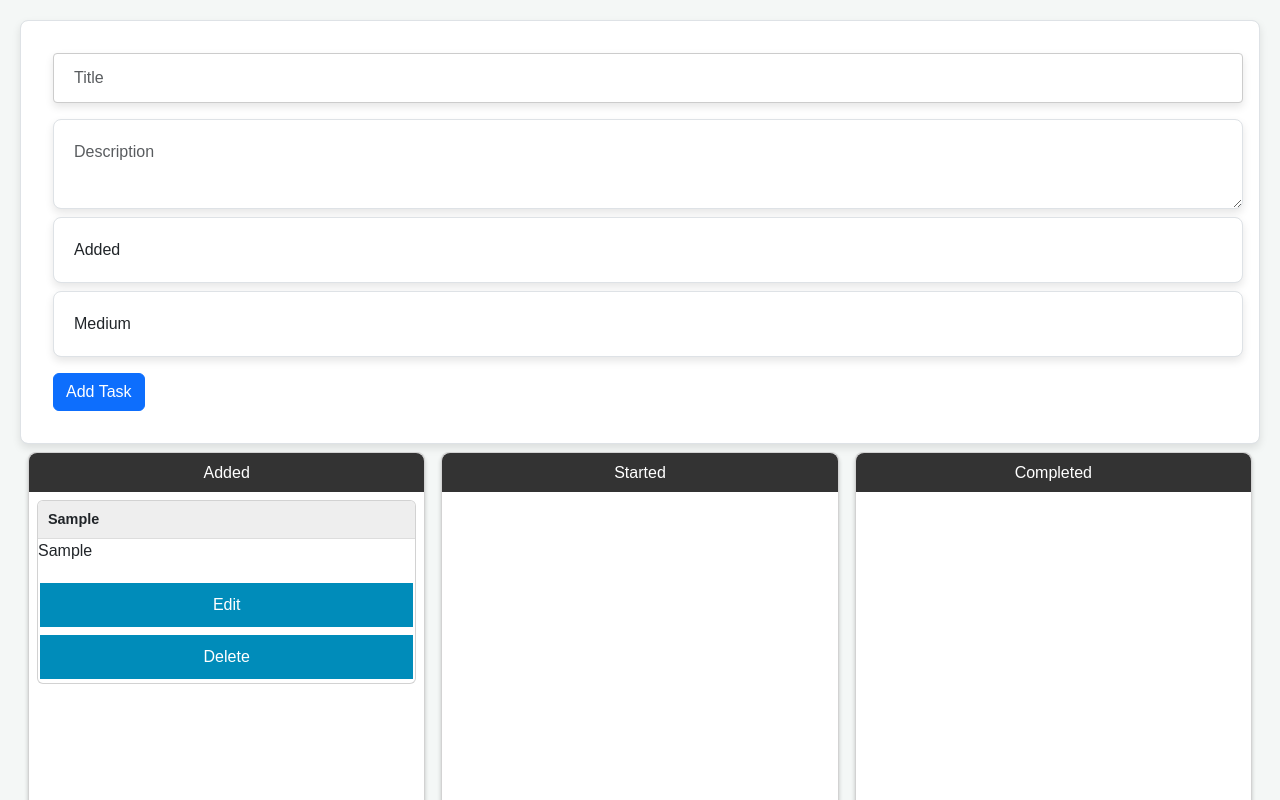
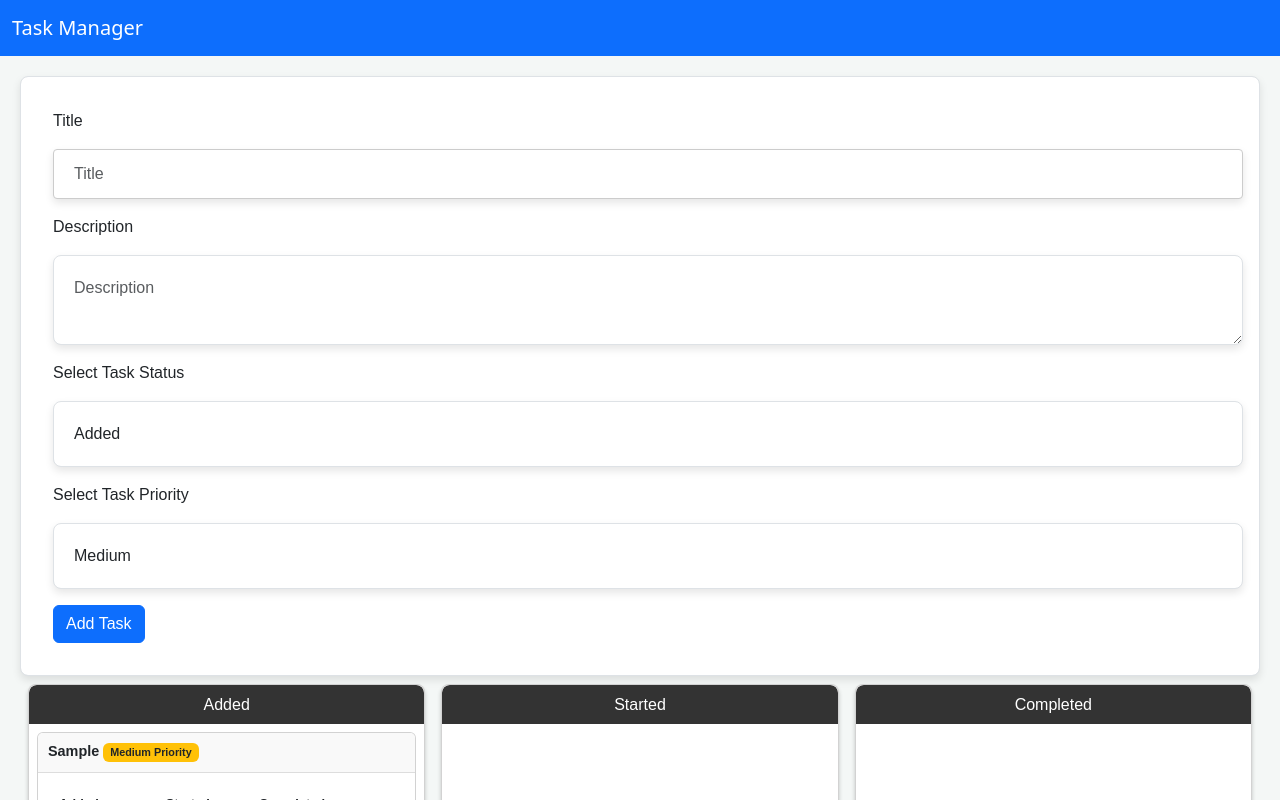
Before and after one commit to RutvikJogdand/todo-task-manager, a React (Create React App) app: page / in a window 1280 px wide. Both pictures are taken after typing "Sample", "Sample" into the empty fields and a click on the button "Add Task". Shown: the top 800 px of the page. Built offline with nearby package versions, Linux system fonts and the light colour scheme.

Commit message:
added delete modal for delete task confirmation

```diff
--- a/src/App.tsx
+++ b/src/App.tsx
@@ -3,10 +3,12 @@ import TaskForm from './components/TaskForm/TaskForm';
 import { Task, TaskStatus } from './interfaces/interfaces';
 import TaskList from './components/TaskList/TaskList';
 import Modal from './components/Modal/Modal';
+import Navbar from './components/Navbar/Navbar';
 
 const App: React.FC = () => {
   const [tasks, setTasks] = useState<Task[]>([]);
   const [editingTask, setEditingTask] = useState<Task | null>(null);
+  const [taskToDelete, setTaskToDelete] = useState<Task | null>(null);
 
   useEffect(() => {
     const storedTasks = localStorage.getItem('tasks');
@@ -25,8 +27,13 @@ const App: React.FC = () => {
   };
 
   const handleTaskEditInitiation = (task: Task) => {
-    // Opening modal
+    // Opening Edit Modal
     setEditingTask(task);
+  };
+
+  const handleTaskDeleteConfirmation = (task: Task) => {
+    // Open Delete Modal:
+    setTaskToDelete(task);
   };
 
   const handleTaskUpdate = (updatedTask: Task) => {
@@ -34,10 +41,19 @@ const App: React.FC = () => {
     setEditingTask(null); // Closing modal and reset editing task
   };
 
-  const handleTaskDelete = (taskId: string) => {
-    setTasks(tasks.filter(task => task.id !== taskId));
+  const handleTaskDelete = () => {
+    // Confirm Deletion
+    if (taskToDelete) {
+      setTasks(tasks.filter(task => task.id !== taskToDelete.id));
+      setTaskToDelete(null); // Close the confirmation modal
+    }
   };
 
+  const closeDeleteModal = () => {
+    setTaskToDelete(null);
+  };
+
+  // Close Edit Modal:
   const closeModal = () => {
     setEditingTask(null);
   };
@@ -50,9 +66,6 @@ const App: React.FC = () => {
     const destIndex = result.destination.index;
     const sourceStatus = result.source.droppableId as TaskStatus;
     const destinationStatus = result.destination.droppableId as TaskStatus;
-
-    // if (sourceStatus === 'Added' && destinationStatus !== 'Started') return;
-    // if (sourceStatus === 'Started' && destinationStatus !== 'Completed') return;
 
     const startTasks = tasks.filter(task => task.status === sourceStatus);
     const finishTasks = sourceStatus === destinationStatus ? startTasks : tasks.filter(task => task.status === destinationStatus);
@@ -68,6 +81,10 @@ const App: React.FC = () => {
       removedTask.dates.started =  new Date().toISOString();
       removedTask.dates.completed = null;
     }
+    if(destinationStatus === "Added"){
+      removedTask.dates.started =  null;
+      removedTask.dates.completed = null;
+    }
     const newTasks = tasks.map(task => {
       if (task.id === removedTask.id) return removedTask;
       return task;
@@ -78,9 +95,11 @@ const App: React.FC = () => {
   };
 
   return (
-    <div>
+    <>
+      <Navbar/>
+      <div className='main-container'>
           {editingTask ? (
-           <Modal isOpen={!!editingTask} onClose={closeModal}>
+            <Modal title={'Edit Task'} isOpen={!!editingTask} onClose={closeModal}>
               <TaskForm onAddTask={addTask} onUpdateTask={handleTaskUpdate} task={editingTask} />
             </Modal>
           ) : (
@@ -89,10 +108,21 @@ const App: React.FC = () => {
         <TaskList
           tasks={tasks}
           onTaskEditInitiation={handleTaskEditInitiation}
-        onTaskDelete={handleTaskDelete}
+          onTaskDeleteConfirmation={handleTaskDeleteConfirmation}
           onDragEnd={onDragEnd}
         />
       </div>
+      {/* Modal for task deletion confirmation: */}
+      {taskToDelete && (
+      <Modal isOpen={!!taskToDelete} onClose={closeDeleteModal} title="Confirm Delete">
+        <div>
+          <p>Are you sure you want to delete this task?</p>
+          <button onClick={handleTaskDelete}>Confirm Delete</button>
+          <button onClick={closeDeleteModal}>Cancel</button>
+        </div>
+      </Modal>
+)}
+    </>
   );
 };
 
--- a/src/components/Modal/Modal.css
+++ b/src/components/Modal/Modal.css
@@ -15,6 +15,7 @@
     transform: translate(-50%, -50%);
     background: white;
     padding: 20px;
+    width: 70%;
     z-index: 1001;
     border-radius: 5px;
   }
--- a/src/components/Modal/Modal.tsx
+++ b/src/components/Modal/Modal.tsx
@@ -5,17 +5,20 @@ import './Modal.css';
 type ModalProps = {
   children: React.ReactNode;
   isOpen: boolean;
+  title: string;
   onClose: () => void;
 };
 
-const Modal: React.FC<ModalProps> = ({ children, isOpen, onClose }) => {
+const Modal: React.FC<ModalProps> = ({ children, title, isOpen, onClose }) => {
   if (!isOpen) return null;
 
   return ReactDOM.createPortal(
     <>
       <div className="modal-overlay" onClick={onClose} />
       <div className="modal-content">
+        <h2>{title}</h2>
         <button className="modal-close-button" onClick={onClose}>
+          {/* Close Icon X written as &times for better standardization and accessibility across all browsers */}
           &times;
         </button>
         {children}
--- /dev/null
+++ b/src/components/Navbar/Navbar.tsx
@@ -0,0 +1,15 @@
+import React from "react";
+
+const Navbar: React.FC = () => {
+
+    return(
+        <nav className="navbar navbar-dark bg-primary">
+            <div className="container-fluid">
+                <a className="navbar-brand">Task Manager</a>
+
+            </div>
+        </nav>
+    )
+}
+
+export default Navbar
--- a/src/components/TaskForm/TaskForm.tsx
+++ b/src/components/TaskForm/TaskForm.tsx
@@ -49,6 +49,7 @@ const TaskForm: React.FC<TaskFormProps> = ({onAddTask, onUpdateTask, task }) =>
 
   return (
     <form className='form-control p-4' onSubmit={handleSubmit}>
+      <label className="form-label m-2">Title</label>
       <input
         type="text"
         placeholder="Title"
@@ -56,17 +57,20 @@ const TaskForm: React.FC<TaskFormProps> = ({onAddTask, onUpdateTask, task }) =>
         className='form-control m-2'
         onChange={(e) => setTitle(e.target.value)}
       />
+      <label className="form-label m-2">Description</label>
       <textarea
         placeholder="Description"
         value={description}
         onChange={(e) => setDescription(e.target.value)}
         className='form-control m-2'
       />
+      <label className="form-label m-2">Select Task Status</label>
       <select className='form-control m-2' value={status} onChange={(e) => setStatus(e.target.value as TaskStatus)}>
         <option value="Added">Added</option>
         <option value="Started">Started</option>
         <option value="Completed">Completed</option>
       </select>
+      <label className="form-label m-2">Select Task Priority</label>
       <select className='form-control m-2' value={priority} onChange={(e) => setPriority(e.target.value as TaskPriority)}>
         <option value="High">High</option>
         <option value="Medium">Medium</option>
--- a/src/components/TaskList/TaskList.css
+++ b/src/components/TaskList/TaskList.css
@@ -1,31 +1,66 @@
 .tasks-box{
-    /* justify-content: space-around; */
     align-content: center;
     align-items: center;
 }
 
 .task-card{
-    min-height: 400px;
-    height: 500px;
+    min-height: 600px;
+    height: 700px;
     flex: 1;
-    /* flex-grow: 1; */
     margin: 0 10px;
     background: #fff;
     border-radius: 8px;
+    overflow-y: scroll;
     box-shadow: 0 3px 4px rgba(0,0,0,0.2);
 }
 
+
 .card-header{
-    background-color: #eeeeee;
+    background-color: #f9f9f9;
     padding: 10px;
     font-weight: bold;
     font-size: 0.9rem;
     border-bottom: 1px solid #ddd;
 }
 
+.status{
+    position: sticky;
+    top: 0;
+    z-index: 2;
+}
+
 .task-card > div{
     height: 100%;
 }
+
+.date-box{
+    font-size: 0.8rem;
+    padding: 5px;
+}
+
+/* Scrollbar styling */
+::-webkit-scrollbar {
+    width: 5px; /* Width of the vertical scrollbar */
+    height: 10px; /* Height of the horizontal scrollbar */
+    background-color: #f9f9f9; /* Background color */
+  }
+
+  /* Styling the scrollbar handle */
+  ::-webkit-scrollbar-thumb {
+    background-color: #c1c1c1; /* Color of the scrollbar thumb */
+    border-radius: 5px; /* Rounded corners on the scrollbar thumb */
+    border: 2px solid #f9f9f9; /* Creates a border around the scrollbar thumb */
+  }
+
+  /* Styling the scrollbar handle on hover */
+  ::-webkit-scrollbar-thumb:hover {
+    background-color: #a8a8a8; /* Darker color on hover */
+  }
+
+  /* Styling the scrollbar corner */
+  ::-webkit-scrollbar-corner {
+    background-color: #f9f9f9; /* Background color of the scrollbar corner */
+  }
 
 @media only screen and (max-width: 600px) {
     .tasks-box{
--- a/src/components/TaskList/TaskList.tsx
+++ b/src/components/TaskList/TaskList.tsx
@@ -8,11 +8,11 @@ type TaskListProps = {
   tasks: Task[];
   // onTaskUpdate: (taskId: string, newStatus: Task['status']) => void;
   onTaskEditInitiation: (task: Task) => void;
-  onTaskDelete: (taskId: string) => void;
+  onTaskDeleteConfirmation: (task: Task) => void;
   onDragEnd: (result: any) => void;
 };
 
-const TaskList: React.FC<TaskListProps> = ({ tasks,  onTaskEditInitiation, onTaskDelete, onDragEnd }) => {
+const TaskList: React.FC<TaskListProps> = ({ tasks,  onTaskEditInitiation, onTaskDeleteConfirmation, onDragEnd }) => {
   return (
     <DragDropContext onDragEnd={onDragEnd}>
       <div className='tasks-box d-flex'>
@@ -21,7 +21,7 @@ const TaskList: React.FC<TaskListProps> = ({ tasks,  onTaskEditInitiation, onTas
                 <Droppable droppableId={status}>
                 {(provided) => (
                     <div ref={provided.innerRef} {...provided.droppableProps}>
-                    <h3>{status}</h3>
+                    <h3 className='status'>{status}</h3>
                     {/* Filter tasks based on current status */}
                     {tasks.filter(task => task.status === status).map((task, index) => (
                         <Draggable key={task.id} draggableId={task.id} index={index}>
@@ -32,11 +32,20 @@ const TaskList: React.FC<TaskListProps> = ({ tasks,  onTaskEditInitiation, onTas
                             {...provided.dragHandleProps}
                             className='card m-2'
                             >
-                            <h4 className='card-header'>{task.title}</h4>
-                            {task.description && <p>{task.description}</p>}
-                            {/* <button onClick={() => onTaskUpdate(task.id, task.status)}>Update</button> */}
-                            <button onClick={() => onTaskEditInitiation(task)}>Edit</button>
-                            <button onClick={() => onTaskDelete(task.id)}>Delete</button>
+                            <h4 className='card-header'>{task.title} <span className={task.priority === 'Low' ? 'badge bg-primary' : task.priority === 'Medium' ? 'badge bg-warning text-dark' : 'badge bg-danger' }>{task.priority} Priority</span></h4>
+                            <div className='card-body'>
+                              <div className='d-flex flex-wrap'>
+                              <div className='date-box'><b> Added on: </b> <br/> {task.dates.added && new Date(task.dates.added).toDateString()} </div>
+                              <div className='date-box'> <b> Started on: </b> <br/> {task.dates.started && task.dates.started ? new Date(task.dates.started).toDateString(): 'Not started yet'} </div>
+                              <div className='date-box'> <b> Completed on: </b> <br/> {task.dates.completed && task.dates.completed ? new Date(task.dates.completed).toDateString(): 'Not completed yet'}  </div>
+                              </div>
+                              <div className='card-body'>
+                                {task.description ? <p>{task.description}</p> : <p>No description provided.</p>}
+                              </div>
+                              {/* <button onClick={() => onTaskUpdate(task.id, task.status)}>Update</button> */}
+                              <button onClick={() => onTaskEditInitiation(task)}>Edit</button>
+                              <button onClick={() => onTaskDeleteConfirmation(task)}>Delete</button>
+                            </div>
                             </div>
                         )}
                         </Draggable>
--- a/src/index.css
+++ b/src/index.css
@@ -1,4 +1,4 @@
-body {
+.main-container {
   font-family: 'Arial', sans-serif;
   background-color: #f4f7f6;
   margin: 0;
@@ -7,7 +7,7 @@ body {
 }
 
 button {
-  background-color: #008cba; /* Blue */
+  background-color: #008cba;
   border: none;
   color: white;
   padding: 10px 24px;
@@ -15,6 +15,7 @@ button {
   text-decoration: none;
   display: inline-block;
   font-size: 16px;
+  border-radius: 5px;
   margin: 4px 2px;
   transition-duration: 0.4s;
   cursor: pointer;
```
Lines whose indentation alone changed are shown as unchanged.
